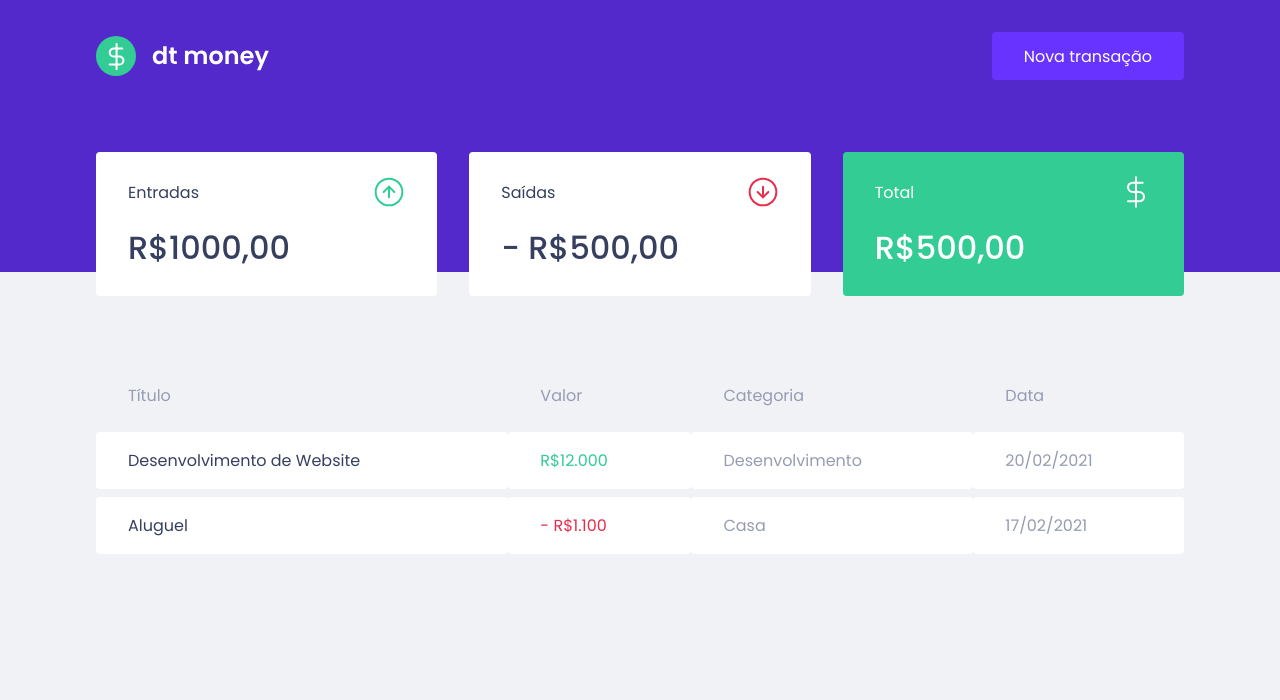
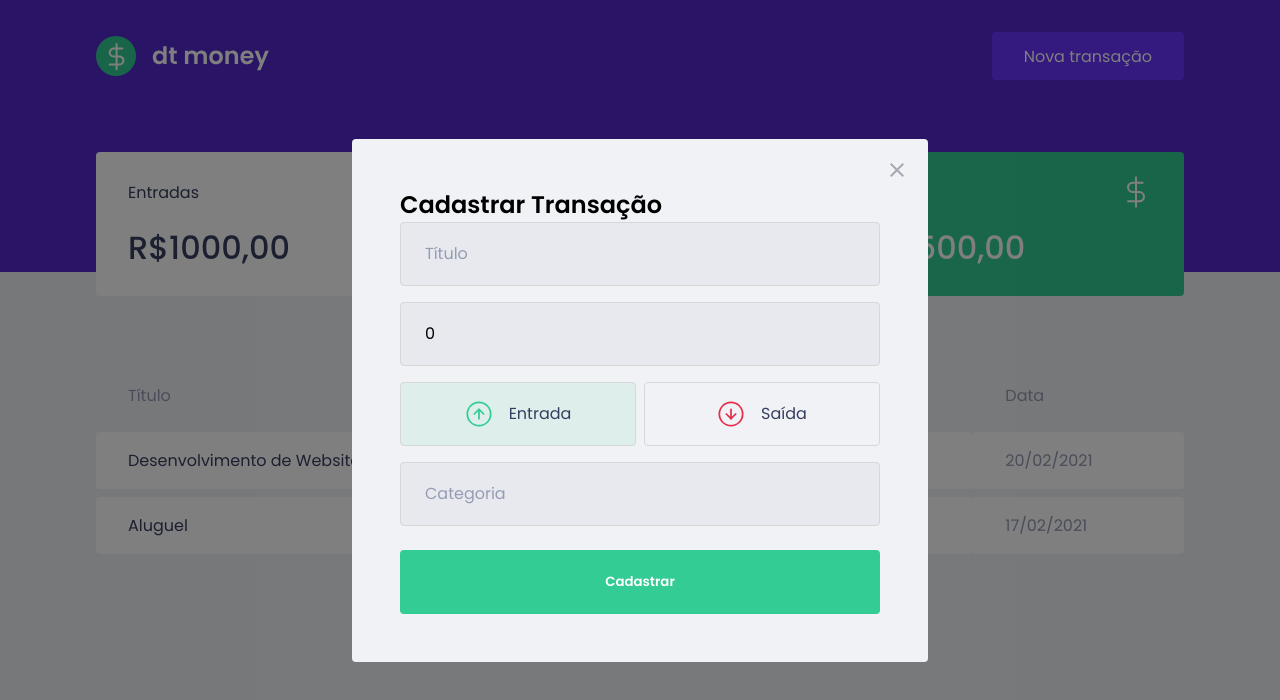
Before and after one commit to joseeduardotomazeli/dt-money, a React (Create React App) app: page / in a window 1280 px wide. Both pictures are taken after a click on the button "Nova transação". Shown: the top 700 px of the page. Built offline with nearby package versions, Linux system fonts and the light colour scheme; no server answers; what miragejs would draw is missing.

Commit message:
feat: add new transaction modal

```diff
--- a/package.json
+++ b/package.json
@@ -11,8 +11,10 @@
   "dependencies": {
     "axios": "^0.21.1",
     "miragejs": "^0.1.41",
+    "polished": "^4.1.1",
     "react": "^17.0.1",
     "react-dom": "^17.0.1",
+    "react-modal": "^3.12.1",
     "react-scripts": "4.0.3",
     "styled-components": "^5.2.1"
   },
@@ -24,6 +26,7 @@
     "@types/node": "^12.0.0",
     "@types/react": "^17.0.0",
     "@types/react-dom": "^17.0.0",
+    "@types/react-modal": "^3.12.0",
     "@types/styled-components": "^5.1.9",
     "typescript": "^4.1.2"
   },
--- a/src/App.tsx
+++ b/src/App.tsx
@@ -1,11 +1,35 @@
+import { useState } from 'react';
+import Modal from 'react-modal';
+
+import NewTransactionModal from './components/NewTransactionModal';
 import Header from './components/Header';
 import Dashboard from './components/Dashboard';
+
 import GlobalStyle from './styles/global';
 
+Modal.setAppElement('#root');
+
 function App() {
+  const [isNewTransactionModalOpen, setIsNewTransactionModalOpen] = useState(
+    false
+  );
+
+  function handleOpenNewTransactionModal() {
+    setIsNewTransactionModalOpen(true);
+  }
+
+  function handleCloseNewTransactionModal() {
+    setIsNewTransactionModalOpen(false);
+  }
+
   return (
     <>
-      <Header />
+      <NewTransactionModal
+        isOpen={isNewTransactionModalOpen}
+        onRequestClose={handleCloseNewTransactionModal}
+      />
+
+      <Header onOpenNewTransactionModal={handleOpenNewTransactionModal} />
       <Dashboard />
 
       <GlobalStyle />
--- a/src/components/Header/index.tsx
+++ b/src/components/Header/index.tsx
@@ -2,12 +2,20 @@ import { Container, Content } from './styles';
 
 import logo from '../../assets/logo.svg';
 
-function Header() {
+interface HeaderProps {
+  onOpenNewTransactionModal: () => void;
+}
+
+function Header(props: HeaderProps) {
+  const { onOpenNewTransactionModal } = props;
+
   return (
     <Container>
       <Content>
         <img src={logo} alt="dt money" />
-        <button type="button">Nova transação</button>
+        <button type="button" onClick={onOpenNewTransactionModal}>
+          Nova transação
+        </button>
       </Content>
     </Container>
   );
--- /dev/null
+++ b/src/components/NewTransactionModal/index.tsx
@@ -0,0 +1,111 @@
+import { useState, FormEvent } from 'react';
+import Modal from 'react-modal';
+
+import { Container, TransactionTypeContainer, TransactionType } from './styles';
+
+import api from '../../services/api';
+
+import close from '../../assets/close.svg';
+import income from '../../assets/income.svg';
+import outcome from '../../assets/outcome.svg';
+
+interface NewTransactionModalProps {
+  isOpen: boolean;
+  onRequestClose: () => void;
+}
+
+function NewTransactionModal(props: NewTransactionModalProps) {
+  const [title, setTitle] = useState('');
+  const [value, setValue] = useState(0);
+  const [type, setType] = useState('deposit');
+  const [categoty, setCategory] = useState('');
+
+  const { isOpen, onRequestClose } = props;
+
+  function setTypeDeposit() {
+    setType('deposit');
+  }
+
+  function setTypeWithdraw() {
+    setType('withdraw');
+  }
+
+  function handleSubmitNewTransaction(event: FormEvent) {
+    event.preventDefault();
+
+    const data = {
+      title,
+      value,
+      type,
+      categoty,
+    };
+
+    api.post('/transaction', data);
+  }
+
+  return (
+    <Modal
+      isOpen={isOpen}
+      onRequestClose={onRequestClose}
+      overlayClassName="modal-overlay"
+      className="modal-content"
+    >
+      <button type="button" className="modal-close" onClick={onRequestClose}>
+        <img src={close} alt="Fechar modal" />
+      </button>
+
+      <h2>Cadastrar Transação</h2>
+
+      <Container>
+        <form onSubmit={handleSubmitNewTransaction}>
+          <input
+            type="text"
+            placeholder="Título"
+            value={title}
+            onChange={(event) => setTitle(event.target.value)}
+          />
+
+          <input
+            type="number"
+            placeholder="Valor"
+            value={value}
+            onChange={(event) => setValue(Number(event.target.value))}
+          />
+
+          <TransactionTypeContainer>
+            <TransactionType
+              type="button"
+              isActive={type === 'deposit'}
+              activeColor="green"
+              onClick={setTypeDeposit}
+            >
+              <img src={income} alt="Entrada" />
+              <span>Entrada</span>
+            </TransactionType>
+
+            <TransactionType
+              type="button"
+              isActive={type === 'withdraw'}
+              activeColor="red"
+              onClick={setTypeWithdraw}
+            >
+              <img src={outcome} alt="Saída" />
+              <span>Saída</span>
+            </TransactionType>
+          </TransactionTypeContainer>
+
+          <input
+            type="number"
+            placeholder="Categoria"
+            value={categoty}
+            onChange={(event) => setCategory(event.target.value)}
+          />
+
+          <button type="submit">Cadastrar</button>
+        </form>
+      </Container>
+    </Modal>
+  );
+}
+
+export default NewTransactionModal;
--- /dev/null
+++ b/src/components/NewTransactionModal/styles.ts
@@ -0,0 +1,103 @@
+import styled from 'styled-components';
+import { transparentize, darken } from 'polished';
+
+interface TransactionTypeProps {
+  isActive: boolean;
+  activeColor: 'green' | 'red';
+}
+
+const colors = {
+  green: '#33cc95',
+  red: '#e52e4d',
+};
+
+export const Container = styled.div`
+  h2 {
+    margin-bottom: 2rem;
+
+    font-size: 1.5rem;
+    color: var(--text-title);
+  }
+
+  input {
+    padding: 0 1.5rem;
+
+    width: 100%;
+    height: 4rem;
+
+    border-radius: 0.25rem;
+    border: 1px solid #d7d7d7;
+    background-color: #e7e9ee;
+    font-size: 1rem;
+    font-weight: 400;
+
+    &::placeholder {
+      color: var(--text-body);
+    }
+
+    & + input {
+      margin-top: 1rem;
+    }
+  }
+
+  button[type='submit'] {
+    margin-top: 1.5rem;
+    padding: 0 1.5rem;
+
+    width: 100%;
+    height: 4rem;
+
+    border: 0;
+    border-radius: 0.25rem;
+    background-color: var(--green);
+    font-weight: 600;
+    color: #fff;
+    transition: filter 0.2s;
+
+    &:hover {
+      filter: brightness(0.9);
+    }
+  }
+`;
+
+export const TransactionTypeContainer = styled.div`
+  display: grid;
+  grid-template-columns: repeat(2, 1fr);
+  gap: 0.5rem;
+
+  margin: 1rem 0;
+`;
+
+export const TransactionType = styled.button<TransactionTypeProps>`
+  display: flex;
+  align-items: center;
+  justify-content: center;
+
+  height: 4rem;
+
+  border: 1px solid #d7d7d7;
+  border-radius: 0.25rem;
+  background-color: ${(props) =>
+    props.isActive
+      ? transparentize(0.9, colors[props.activeColor])
+      : 'transparent'};
+  transition: border-color 0.2s;
+
+  &:hover {
+    border-color: ${darken(0.1, '#d7d7d7')};
+  }
+
+  img {
+    width: 28px;
+    height: 28px;
+  }
+
+  span {
+    display: inline-block;
+
+    margin-left: 1rem;
+
+    font-size: 1rem;
+    color: var(--text-title);
+  }
+`;
--- a/src/index.tsx
+++ b/src/index.tsx
@@ -1,10 +1,13 @@
 import React from 'react';
 import ReactDOM from 'react-dom';
-import { createServer } from 'miragejs';
+import { createServer, Model } from 'miragejs';
 
 import App from './App';
 
 createServer({
+  models: {
+    transaction: Model,
+  },
   routes() {
     this.namespace = 'api';
 
@@ -20,6 +23,11 @@ createServer({
         },
       ];
     });
+
+    this.post('/transaction', (schema, request) => {
+      const data = JSON.parse(request.requestBody);
+      return schema.create('transaction', data);
+    });
   },
 });
 
--- a/src/styles/global.ts
+++ b/src/styles/global.ts
@@ -50,6 +50,46 @@ const GlobalStyle = createGlobalStyle`
     opacity: 0.6;
     cursor: not-allowed;
   }
+
+  .modal-overlay {
+    position: fixed;
+    top: 0;
+    bottom: 0;
+    left: 0;
+    right: 0;
+
+    display: flex;
+    align-items: center;
+    justify-content: center;
+
+    background-color: rgba(0, 0, 0, 0.5);
+  }
+
+  .modal-content {
+    position: relative;
+
+    width: 100%;
+    max-width: 576px;
+
+    padding: 3rem;
+
+    border-radius: 0.25rem;
+    background-color: var(--background);
+  }
+
+  .modal-close {
+    position: absolute;
+    top: 1.5rem;
+    right: 1.5rem;
+
+    border:0;
+    background-color: transparent;
+    transition: filter 0.2s;
+
+    &:hover {
+      filter: brightness(0.8);
+    }
+  }
 `;
 
 export default GlobalStyle;
```
Also changed, not shown: 1 other file (tests, documents, lock files or other folders).
